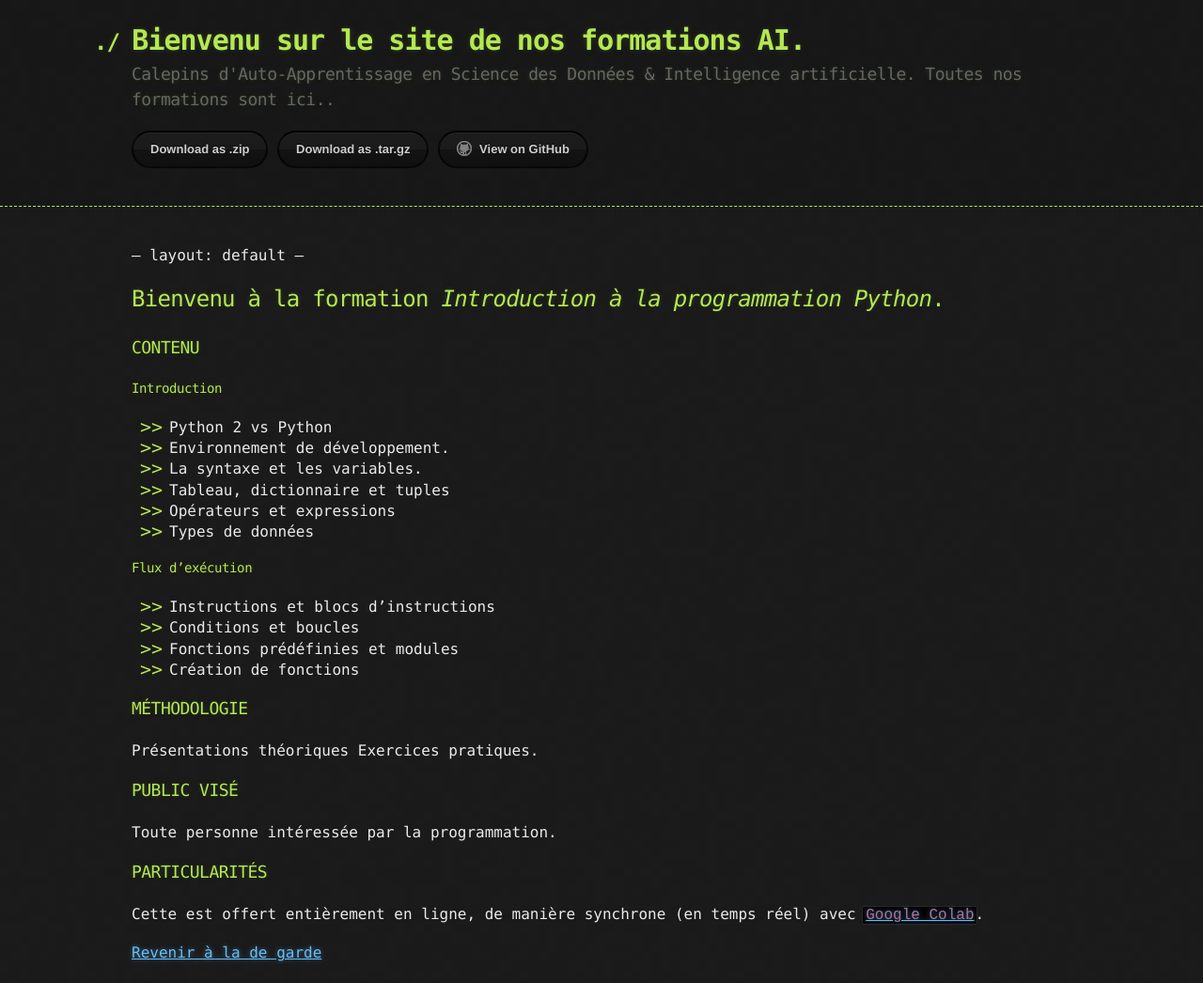
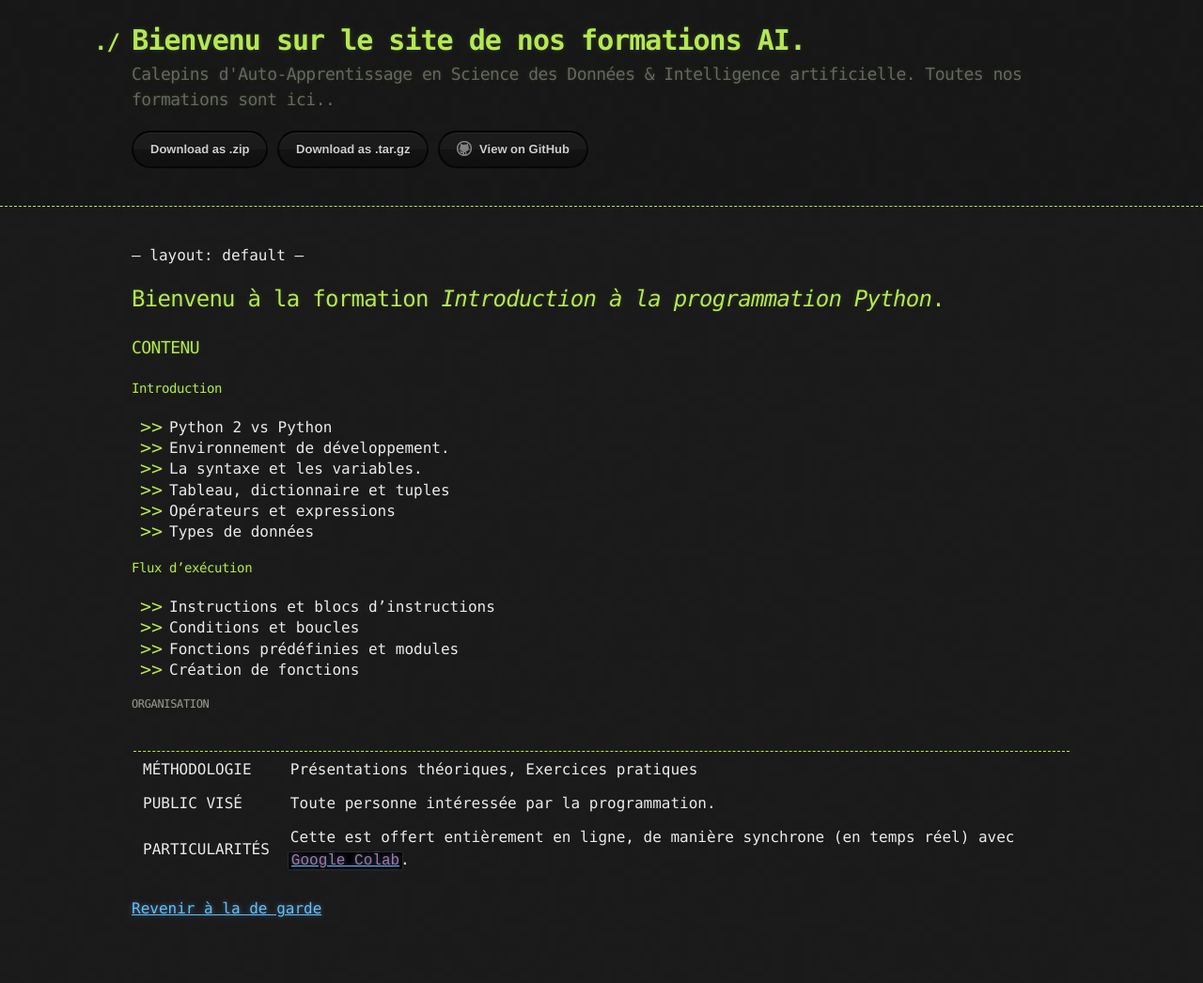
Before and after one commit to ai-technipreneurs/Nos-Formations-AI, a Jekyll site: the page built from programmation-en-python.md, in a window 1280 px wide. Shown: the whole page at 94% size. Built offline with Jekyll 4.4.1, drawn with Linux system fonts in a browser that asks for light colours; our own code applies the rules of GitHub Pages for plain Markdown files; after the commit the page ends 999 px from its top, so only the background shows below that.

Commit message:
Update programmation-en-python.md

```diff
--- a/programmation-en-python.md
+++ b/programmation-en-python.md
@@ -23,16 +23,19 @@ layout: default
 * Création de fonctions
 
 
-### MÉTHODOLOGIE
-Présentations théoriques
-Exercices pratiques.
+###### Organisation
+
+|        |         |
+|:-------------|:------------------|
+| MÉTHODOLOGIE           | Présentations théoriques, Exercices pratiques |
+| PUBLIC VISÉ | Toute personne intéressée par la programmation.   |
+| PARTICULARITÉS          | Cette est offert entièrement en ligne, de manière synchrone (en temps réel) avec [`Google Colab`](https://research.google.com/colaboratory/).       |
 
 
-### PUBLIC VISÉ
-Toute personne intéressée par la programmation.
 
-### PARTICULARITÉS
-Cette est offert entièrement en ligne, de manière synchrone (en temps réel) avec [`Google Colab`](https://research.google.com/colaboratory/).
+
+
+
 
 
 
```
